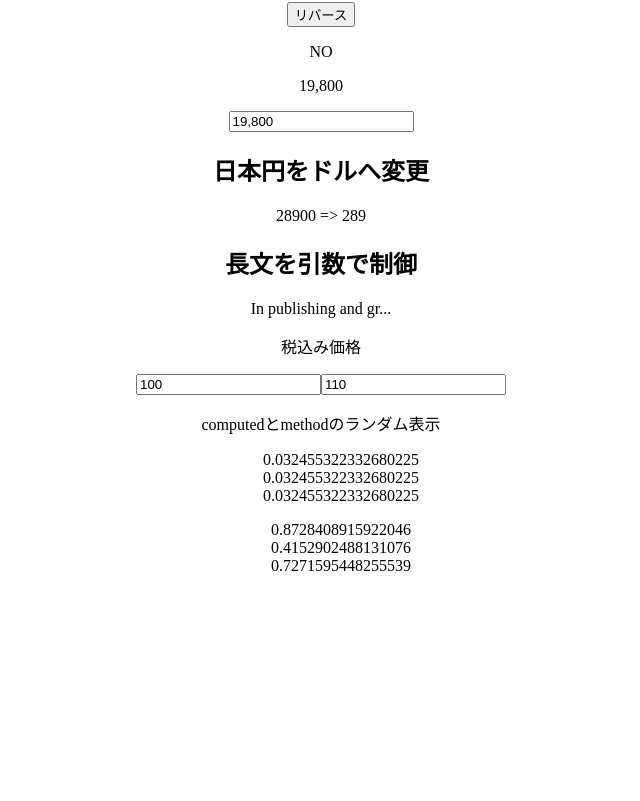
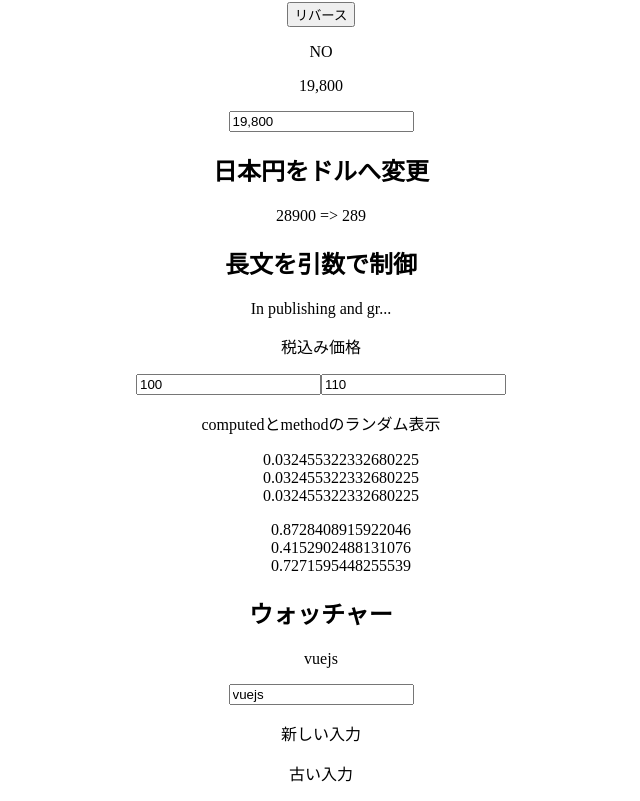
Before and after one commit to waaawoo/vue_todo_app, a Vue app: page / in a window 1280 px wide. Shown: the part 252-1053 px from the top of the page, without its empty margins (319-959 px from the left). Before the commit the page ends 843 px from the top, so only its background shows below. Built offline with nearby package versions, Linux system fonts and the light colour scheme; no server answers.

Commit message:
前回入力と今回入力値を出力

```diff
--- a/src/App.vue
+++ b/src/App.vue
@@ -3,13 +3,15 @@
     <Form></Form>
     <BitCoin></BitCoin>
     <Directive></Directive>
+    <Watch></Watch>
   </div>
 </template>
 
 <script>
   import Form from "./components/Form_component.vue";
   import BitCoin from "./components/BitCoinComponent";
-  import Directive from "./components/DirectiveComponent"
+  import Directive from "./components/DirectiveComponent";
+  import Watch from "./components/WatchComponent"
 
   export default{
     data(){
@@ -19,6 +21,7 @@
       Form,
       BitCoin,
       Directive,
+      Watch,
     },
   };
 </script>
--- /dev/null
+++ b/src/components/WatchComponent.vue
@@ -0,0 +1,41 @@
+<template>
+  <div>
+    <h2>ウォッチャー</h2>
+    <p>{{message}}</p>
+    <p>
+      <input type="text" v-model="message">
+    </p>
+    <p>新しい入力 {{ newMessage }} </p>
+    <p>古い入力 {{ old }} </p>
+  </div>
+</template>
+
+<script>
+export default {
+
+  data() {
+    return {
+      message: "vuejs",
+      old: "",
+      newMessage: "",
+    };
+  },
+  watch: {
+    message: function(newValue, oldValue){
+      console.log(`new: ${newValue}, old: ${oldValue}`)
+      this.old = oldValue
+      this.newMessage = newValue
+    }
+  },
+  mounted() {
+
+  },
+  methods: {
+
+  },
+};
+</script>
+
+<style lang="scss" scoped>
+
+</style>
```
